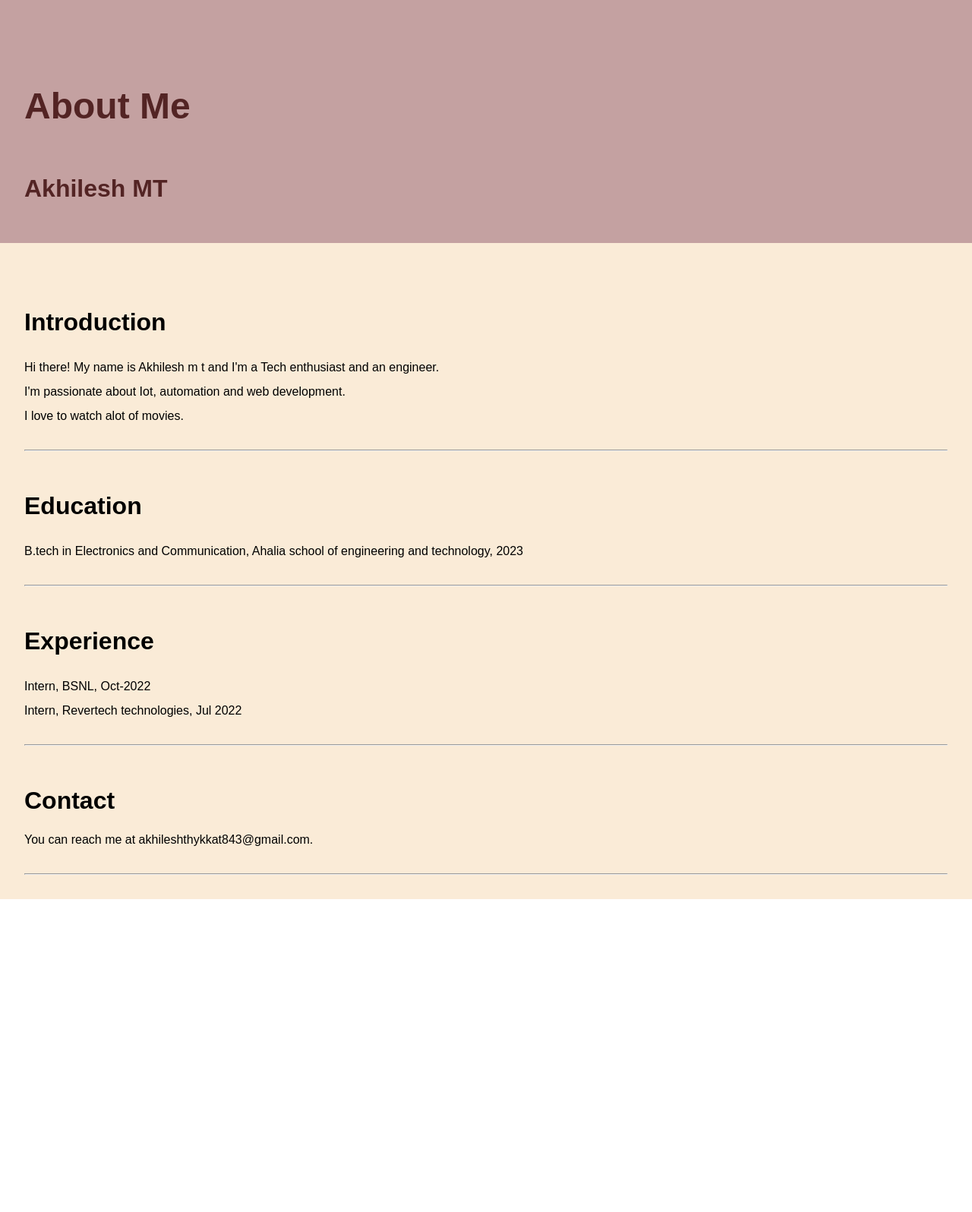
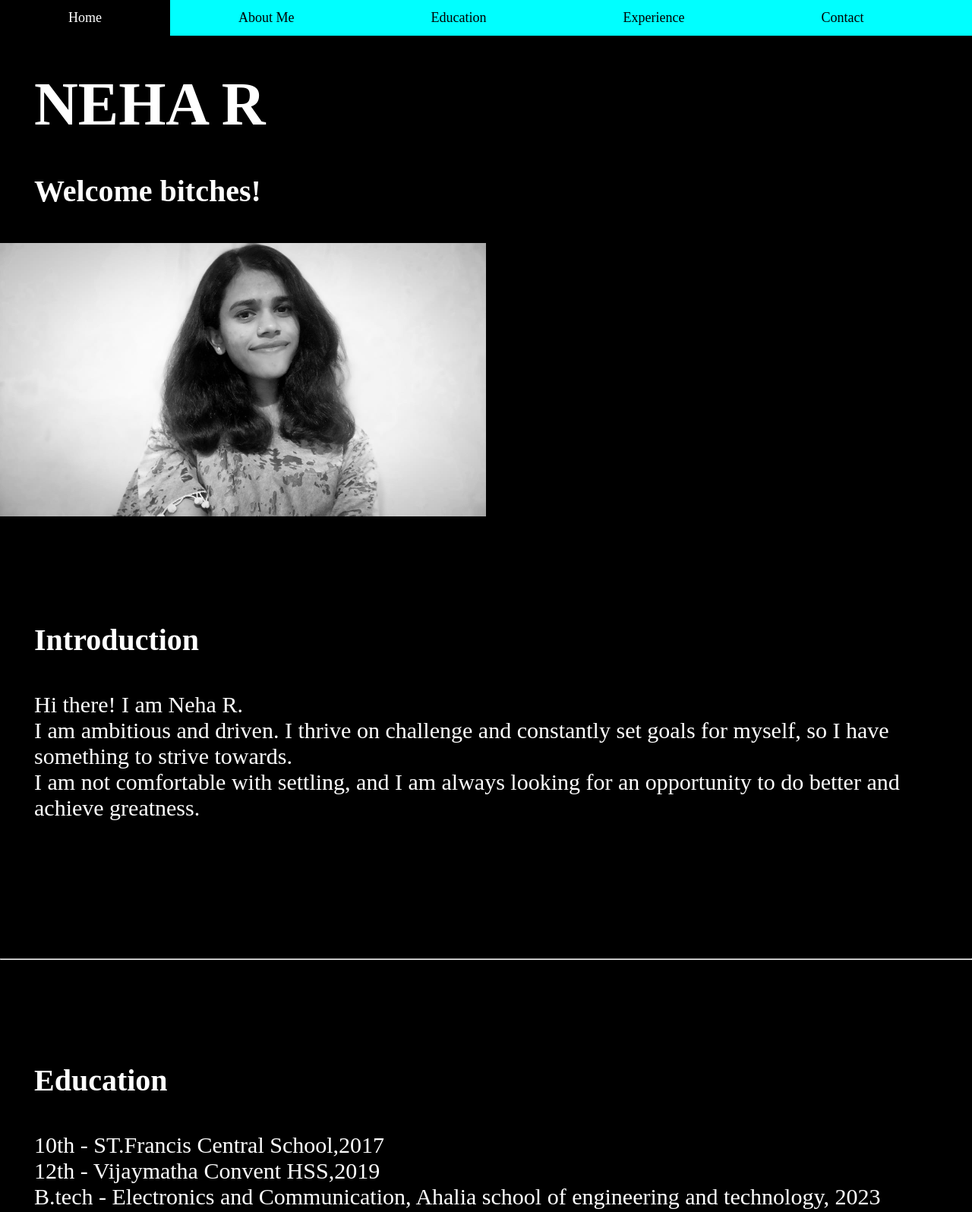
Before and after one commit to Neharavi26/first-collab, a plain HTML site: page index.html in a window 1280 px wide. Shown: the top 1596 px of the page at 76% size. Before the commit the page ends 1184 px from the top, so only its background shows below. Drawn offline with Linux system fonts and the light colour scheme.

Commit message:
Add files via upload

```diff
--- a/index.html
+++ b/index.html
@@ -1,48 +1,100 @@
 <!DOCTYPE html>
-<html>
+<html lang="en">
+<head>
+    <meta charset="UTF-8">
+    <meta http-equiv="X-UA-Compatible" content="IE=edge">
+    <meta name="viewport" content="width=device-width, initial-scale=1.0">
+    <title>Neha R</title>
+    <link rel="stylesheet" href="style.css">
+</head>
+<body>
+    <div class="menu">
+        <a class="active" href="#home">Home</a>
+        <a href="#aboutme">About Me</a>
+        <a href="#education">Education</a>
+        <a href="#experience">Experience</a>
+        <a href="#contact">Contact</a>
+    </div>
 
-<head>
-    <link rel="stylesheet" href="style.css">
-    <title>About Me</title>
-</head>
+    <header>
+        <h1> NEHA R</h1>
+        <h2>Welcome bitches!</h2>
+        <img id="me" src="me.jpg" width="50%" height="50%">
+    </header>
 
-<body>
-    <header >
-        <h1>About Me</h1>
-        <h2>Akhilesh MT</h2>
-    </header>
     <main>
         <section>
-            <h2>Introduction</h2>
+            <br>
+                <br>
+                <br>
+                <br>
+                <br>
+            <h2 id="aboutme">Introduction</h2>
             <p>
-                <ul><li>Hi there! My name is Akhilesh m t and I'm a Tech enthusiast and an engineer.</li>
-                    <li>I'm passionate about Iot, automation and web development.</li>
-                    <li>I love to watch alot of movies.</li>
-                </ul>
+                Hi there! I am Neha R.<br>
+                I am ambitious and driven.
+                I thrive on challenge and constantly set goals for myself, so I have something to strive towards.<br>
+                I am not comfortable with settling, and I am always looking for an opportunity to do better and achieve greatness.
+                <br>
+                <br>
+                <br>
+                <br>
+                <br>
             </p>
         </section>
         <hr>
         <section>
-            <h2>Education</h2>
-            <ul>
-                <li>B.tech in Electronics and Communication, Ahalia school of engineering and technology, 2023</li>
-            </ul>
+            <br>
+                <br>
+                <br>
+                <br>
+                <br>
+            <h2 id="education">Education</h2>
+            <p>
+                10th - ST.Francis Central School,2017<br>
+                12th - Vijaymatha Convent HSS,2019<br>
+                B.tech - Electronics and Communication, Ahalia school of engineering and technology, 2023
+            <p>
+                <br>
+                <br>
+                <br>
+                <br>
+                <br>
         </section>
         <hr>
         <section>
-            <h2>Experience</h2>
-            <ul>
-                <li>Intern, BSNL, Oct-2022</li>
-                <li>Intern, Revertech technologies, Jul 2022</li>
-            </ul>
+            <br>
+                <br>
+                <br>
+                <br>
+                <br>
+            <h2 id="experience">Experience</h2>
+            <p>Intern, BSNL, Oct-2022 <br>
+                Intern, Revertech technologies, Jul 2022</p>
+                <br>
+                <br>
+                <br>
+                <br>
+                <br>
+
         </section>
         <hr>
         <section>
-            <h2 class="contact">Contact</h2>
-            <p class="contact-item">You can reach me at akhileshthykkat843@gmail.com.</p>
+            <br>
+                <br>
+                <br>
+                <br>
+                <br>
+            <h2 id="contact">Contact</h2>
+            <p class="contact-item">You can reach me at nehaparuu@gmail.com.</p>
+            <br>
+                <br>
+                <br>
+                <br>
+                <br>
         </section>
         <hr>
     </main>
+
 </body>
-
 </html>
--- a/style.css
+++ b/style.css
@@ -1,105 +1,54 @@
+*{
+    margin: 0;
+    padding: 0;
+    box-sizing: border-box;
+}
+
+body{
+    background: black;
+    color: white;
+    font-family: 'Times New Roman', Times, serif;
+}
+
+.menu{
+    overflow: hidden;
+    background-color: aqua;
+
+}
+.menu a{
+    float: left;
+    text-align: center;
+    padding: 13px 90px;
+    text-decoration: none;
+    color: black;
+    font-size: 18px;
 
 
-* {
-    box-sizing: border-box;
-    margin: 0;
-    padding: 0;
 }
-
-body {
-    margin: 0;
-    padding: 0;
-    font-family: Arial, sans-serif;
-    font-size: 16px;
-    line-height: 1.5;
-}
-
-h1,
-h2,
-h3,
-h4,
-h5,
-h6 {
-    font-weight: bold;
-    margin: 1.5em 0;
-}
-
-ul {
-    list-style: none;
-    padding: 0;
-    margin: 1.5em 0;
-}
-
-li {
-    margin-bottom: 0.5em;
-}
-
-a {
-    color: #337ab7;
-    text-decoration: none;
-}
-
-a:hover {
-    text-decoration: underline;
-}
-
-header {
-    background-color: #c4a1a1;
-    color: #532424;
-    padding: 2em;
-    text-align: left;
-}
-
-h1 {
-    font-size: 3em;
-    margin-bottom: 0.5em;
+.menu a:hover{
+    background-color: black;
+    color: white;
 }
 
 
-
-main {
-    margin: 0 auto;
-    padding: 2em;
-    background-color: antiquewhite;
+.menu a.active{
+    background-color: black;
+    color: white;
 }
 
-section {
-    margin-bottom: 2em;
+h1{
+    font-weight: bold;
+    margin: 45px;
+    text-align:left;
+    font-size: 80px;
 }
+h2{
 
-h2 {
-    font-size: 2em;
-    margin-bottom: 0.5em;
+    margin: 45px ;
+    font-size:40px ;
+
 }
-
-p {
-    margin-bottom: 1em;
+p{
+    font-size: 30px;
+    margin: 45px;
 }
-
-
-.contact {
-    display: flex;
-    flex-wrap: wrap;
-    justify-content: space-between;
-}
-
-.contact-item {
-    flex-basis: calc(33.33% - 1em);
-    margin-bottom: 1.5em;
-}
-
-.contact-item a {
-    display: block;
-}
-
-.contact-item i {
-    margin-right: 0.5em;
-}
-
-
-
-@media screen and (max-width: 768px) {
-    .contact-item {
-        flex-basis: 100%;
-    }
-}
```
Also changed, not shown: me.jpg (added).
